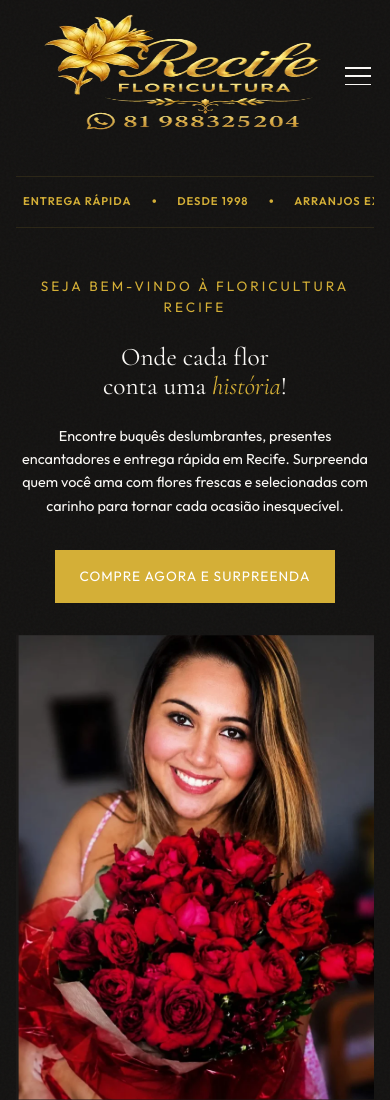
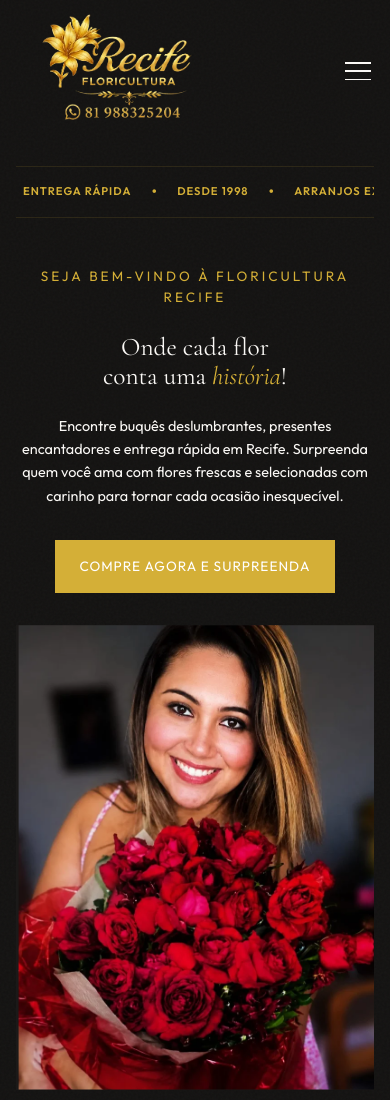
Before and after one commit to gabrielfeliix/floricultura-site, a website: page index.html in a window 390 px wide. Shown: the top 1100 px of the page. Drawn offline with nearby package versions, Linux system fonts and the light colour scheme.

Commit message:
style: restaurar escala proporcional do logo no mobile e reduzir a altura para 110px

```diff
--- a/styles.css
+++ b/styles.css
@@ -1791,14 +1791,14 @@ img {
 
     .logo {
         margin-left: 1.5rem; /* AJUSTE AQUI: Margem esquerda do logo no Celular/Mobile */
-        width: 80%;
+        width: auto;
         margin-bottom: 0.5rem; /* Margem bottom focada e compacta */
     }
 
     .logo-img {
-        width: 100%;
-        height: 120px; /* Estica ainda mais a logo verticalmente */
-        object-fit: fill; /* Deforma/estica a imagem tanto horizontal quanto verticalmente */
+        width: auto;
+        height: 110px; /* Reduz levemente o tamanho geral de forma proporcional */
+        object-fit: contain; /* Mantém a proporção exata sem qualquer deformação */
     }
 
     /* Hero */
```
